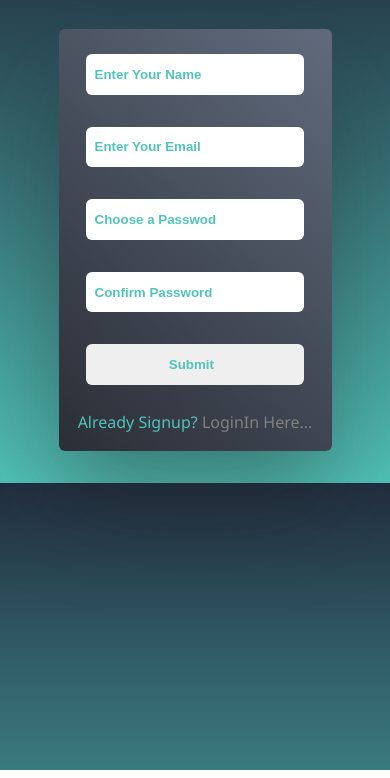
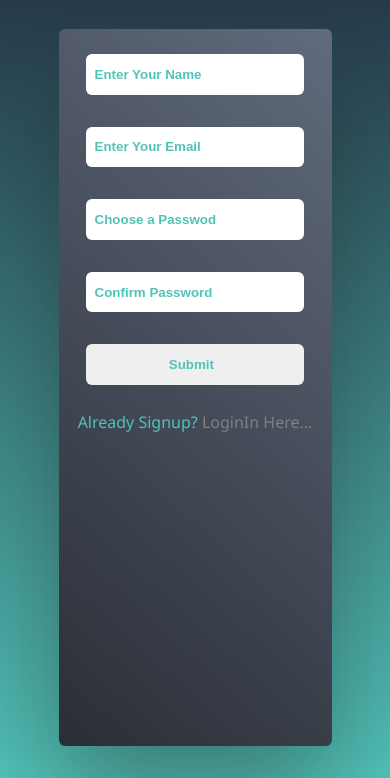
Before and after one commit to BhartiPawar/Form, a plain HTML site: page index.html in a window 390 px wide. Shown: the part 74-852 px from the top of the page. Drawn offline with Linux system fonts and the light colour scheme.

Commit message:
Responsive changes

```diff
--- a/style.css
+++ b/style.css
@@ -109,7 +109,7 @@ a{
 
 #form {
   width: 70%;
-  height: 50vh;
+  height: 85vh;
   padding: 15px 0px 0px 0px;
 }
 
```
